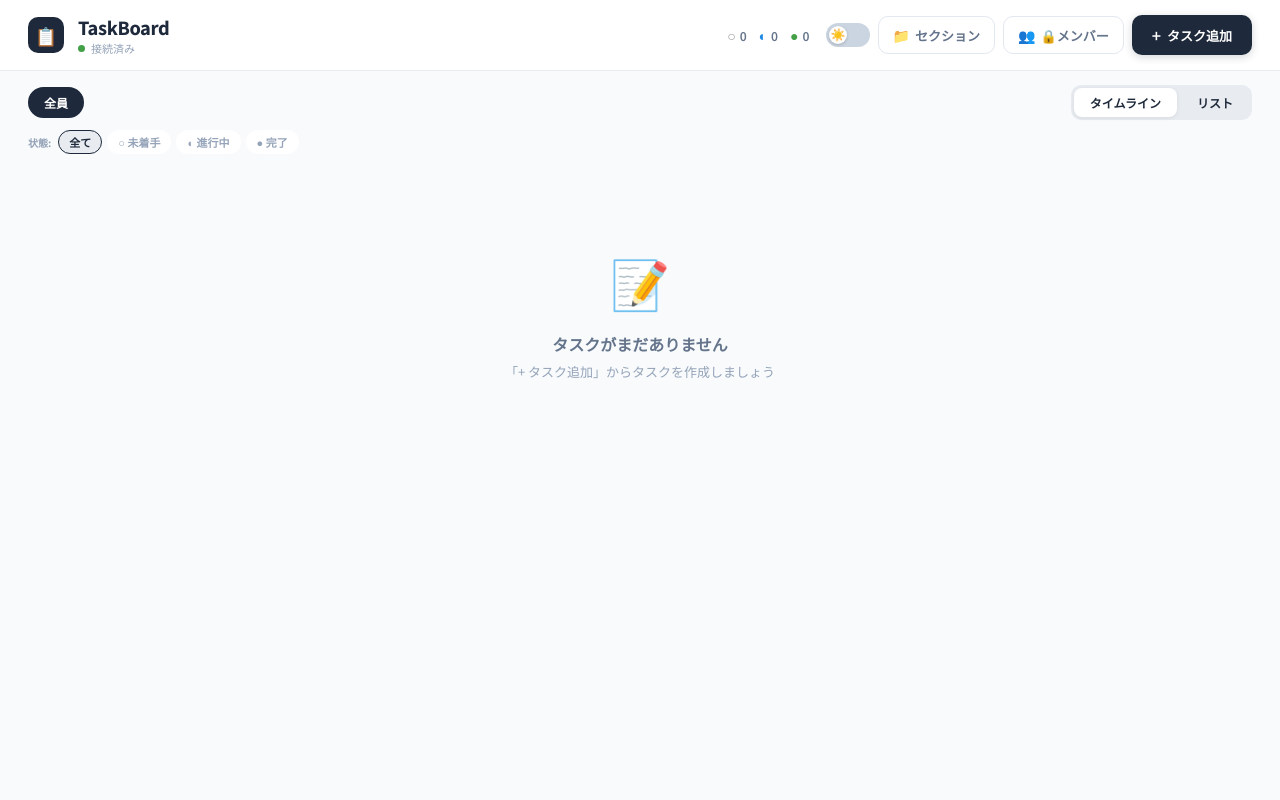
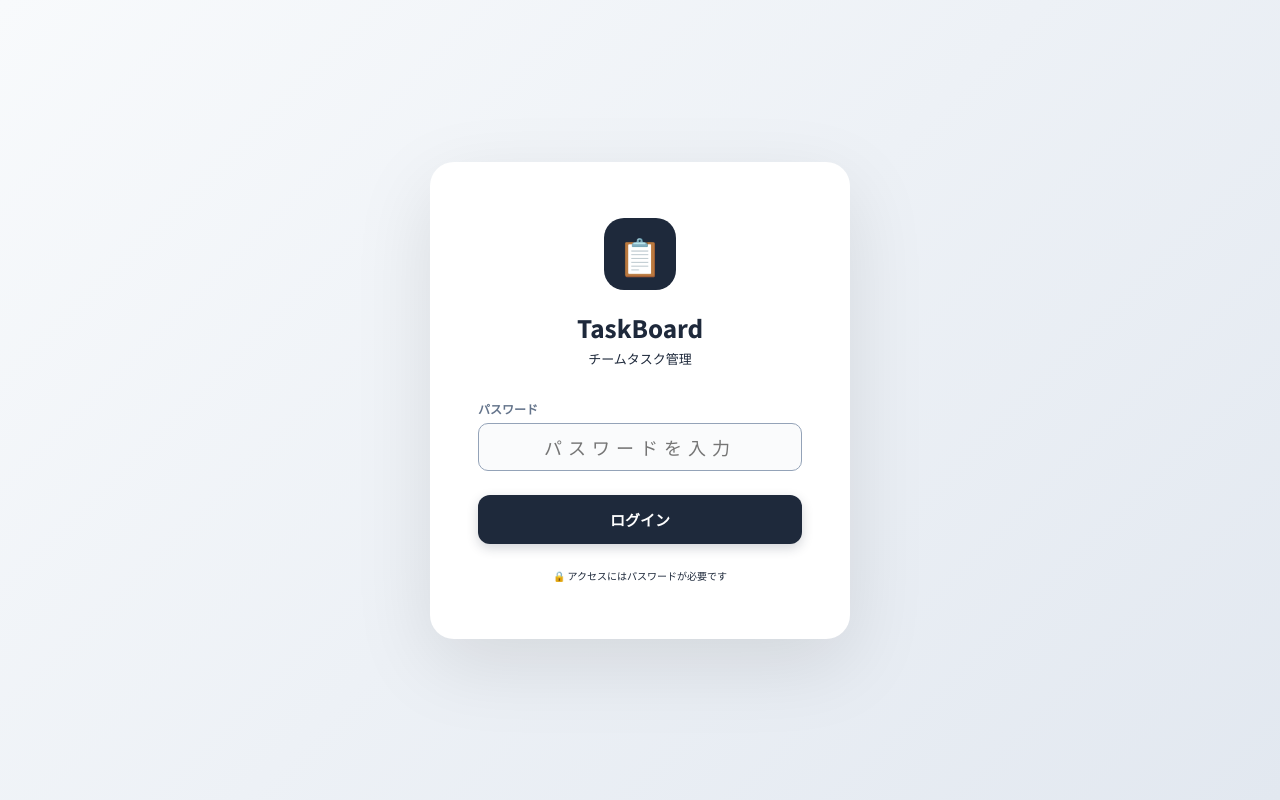
Before and after one commit to Samuriding/taskboard, a website: page index.html in a window 1280 px wide. Drawn offline with Linux system fonts and the light colour scheme; no server answers.

Commit message:
Update index.html

```diff
--- a/index.html
+++ b/index.html
@@ -118,6 +118,8 @@
     /* ロックモーダル */
     body.dark [data-lock-bg]{background:#334155 !important}
     body.dark [data-del-bg]{background:#7F1D1D !important}
+    /* ログイン画面 */
+    body.dark [data-app-lock]{background:linear-gradient(135deg,#0F172A,#1E293B) !important}
   </style>
 </head>
 <body>
@@ -125,7 +127,8 @@
 <script>
 var SUPABASE_URL="https://gztmshxdtcjwsxkckhlt.supabase.co";
 var SUPABASE_ANON_KEY="eyJhbGciOiJIUzI1NiIsInR5cCI6IkpXVCJ9.eyJpc3MiOiJzdXBhYmFzZSIsInJlZiI6Imd6dG1zaHhkdGNqd3N4a2NraGx0Iiwicm9sZSI6ImFub24iLCJpYXQiOjE3NzA2NTU1MzIsImV4cCI6MjA4NjIzMTUzMn0.a_cnZJyN9SbtA9ThVwZHKFqf9GGVQi8XzvclcKAntKM";
-var MEMBER_PASS="0926";
+var MEMBER_PASS="M48JIe9";
+var APP_PASS="N48JIe9"; // ★ アプリ全体のログインパスワード（変更可能）
 window.onerror=function(msg,src,line){var el=document.getElementById("app");if(el)el.innerHTML='<div class="err-box"><strong>エラー</strong><br>'+msg+'<br>行:'+line+'</div>';};
 (function(){
 var COLORS=[{bg:"#E8F5E9",bar:"#43A047",tx:"#2E7D32"},{bg:"#E3F2FD",bar:"#1E88E5",tx:"#1565C0"},{bg:"#FFF3E0",bar:"#FB8C00",tx:"#E65100"},{bg:"#F3E5F5",bar:"#8E24AA",tx:"#6A1B9A"},{bg:"#E0F7FA",bar:"#00ACC1",tx:"#00838F"},{bg:"#FBE9E7",bar:"#F4511E",tx:"#BF360C"},{bg:"#F1F8E9",bar:"#7CB342",tx:"#558B2F"},{bg:"#EDE7F6",bar:"#5E35B1",tx:"#4527A0"}];
@@ -136,7 +139,8 @@ var S={tasks:[],members:[],sections:[],loading:true,syncing:false,lastSync:null,
   // ガントチャート上クリック用の一時データ
   clickSecId:null,clickStartDate:null,
   memberUnlocked:false,passError:false,confirmDelMember:null,
-  taskComments:[],commentsLoading:false,dark:false
+  taskComments:[],commentsLoading:false,dark:false,
+  appUnlocked:false,appPassError:false
 };
 function fmtD(d){var x=new Date(d);return(x.getMonth()+1)+"/"+x.getDate();}
 function toDS(d){var x=new Date(d);return x.getFullYear()+"-"+String(x.getMonth()+1).padStart(2,"0")+"-"+String(x.getDate()).padStart(2,"0");}
@@ -224,6 +228,8 @@ window._ganttClick=function(e,secId){
 function render(){
   var app=document.getElementById("app");if(!app)return;
   try{
+    // ★ アプリ全体ロック
+    if(!S.appUnlocked){app.innerHTML=renderAppLock();var ai=document.getElementById("f-apppass");if(ai)setTimeout(function(){ai.focus();},50);return;}
     if(!SUPABASE_URL||!SUPABASE_ANON_KEY){app.innerHTML=renderSetup();return;}
     if(S.loading){app.innerHTML='<div style="min-height:100vh;display:flex;flex-direction:column;align-items:center;justify-content:center;gap:16px"><div style="width:40px;height:40px;border:3px solid #E8ECF1;border-top-color:#1E293B;border-radius:50%;animation:spin .8s linear infinite" data-bd></div><p style="color:#64748B;font-size:14px;font-weight:600" data-txs>データを読み込み中...</p></div>';return;}
     var filtered=S.tasks.filter(function(t){if(S.fA&&t.assignee!==S.fA)return false;if(S.fS&&t.status!==S.fS)return false;if(S.fSec&&S.fSec!=="__none__"&&t.section_id!==S.fSec)return false;return true;});
@@ -241,6 +247,10 @@ function render(){
   }catch(e){console.error(e);app.innerHTML='<div class="err-box"><strong>描画エラー</strong><br>'+esc(e.message)+'</div>';}
 }
 function renderSetup(){return '<div style="min-height:100vh;display:flex;align-items:center;justify-content:center;background:linear-gradient(135deg,#F8FAFC,#E2E8F0)"><div style="background:#fff;border-radius:20px;padding:48px 44px;max-width:560px;width:92vw;box-shadow:0 20px 60px rgba(0,0,0,.08)"><div style="display:flex;align-items:center;gap:14px;margin-bottom:28px"><div style="width:48px;height:48px;border-radius:14px;background:#1E293B;display:flex;align-items:center;justify-content:center;font-size:24px">📋</div><div><h1 style="font-size:22px;font-weight:800">TaskBoard</h1><p style="font-size:12px;color:#94A3B8">初期セットアップ</p></div></div><div style="background:#FFFBEB;border:1px solid #FDE68A;border-radius:12px;padding:16px 20px;margin-bottom:24px"><p style="font-size:13px;color:#92400E;font-weight:600">⚠️ Supabaseの設定が必要です</p><p style="margin-top:8px;font-size:12px;color:#A16207;line-height:1.7">SUPABASE_URL と SUPABASE_ANON_KEY を設定してください。</p></div></div></div>';}
+function renderAppLock(){
+  var errH=S.appPassError?'<div style="color:#DC2626;font-size:12px;font-weight:600;margin-top:10px;display:flex;align-items:center;justify-content:center;gap:4px"><span>⚠️</span> パスワードが正しくありません</div>':"";
+  return '<div style="min-height:100vh;display:flex;align-items:center;justify-content:center;background:linear-gradient(135deg,#F8FAFC,#E2E8F0)" data-app-lock><div data-card style="background:#fff;border-radius:24px;padding:56px 48px;max-width:420px;width:90vw;box-shadow:0 25px 80px rgba(0,0,0,.1);text-align:center;animation:fadeIn .4s ease"><div style="width:72px;height:72px;border-radius:20px;background:#1E293B;display:flex;align-items:center;justify-content:center;font-size:36px;margin:0 auto 20px">📋</div><h1 style="font-size:24px;font-weight:800;margin-bottom:4px" data-tx>TaskBoard</h1><p style="font-size:13px;margin-bottom:32px" data-txm>チームタスク管理</p><div style="text-align:left;margin-bottom:8px"><label class="fl">パスワード</label><input class="fi" id="f-apppass" type="password" placeholder="パスワードを入力" onkeydown="if(event.key===\'Enter\')window._appLogin()" style="text-align:center;font-size:18px;letter-spacing:6px"></div>'+errH+'<button class="btn" onclick="window._appLogin()" style="width:100%;padding:14px;border-radius:12px;background:#1E293B;color:#fff;font-size:15px;font-weight:700;margin-top:16px;box-shadow:0 4px 12px rgba(30,41,59,.2)" data-btn-a>ログイン</button><p style="font-size:10px;margin-top:24px" data-txf>🔒 アクセスにはパスワードが必要です</p></div></div>';
+}
 function renderAlertBanner(){
   var urgent=[];
   for(var i=0;i<S.tasks.length;i++){var t=S.tasks[i],u=getUrgency(t);if(u.level==="overdue"||u.level==="today"||u.level==="soon")urgent.push({task:t,urg:u});}
@@ -406,6 +416,7 @@ function renderSectionModal(){
 }
 
 // ─── グローバルイベント ───
+window._appLogin=function(){var inp=document.getElementById("f-apppass");var val=inp?inp.value:"";if(val===APP_PASS){S.appUnlocked=true;S.appPassError=false;try{sessionStorage.setItem("tb_auth","1");}catch(e){}if(SUPABASE_URL&&SUPABASE_ANON_KEY){S.loading=true;render();loadData(false);setInterval(function(){loadData(true);},5000);}else{render();}}else{S.appPassError=true;render();}};
 window._toggleDark=function(){S.dark=!S.dark;document.body.classList.toggle("dark",S.dark);try{localStorage.setItem("tb_dark",S.dark?"1":"0");}catch(e){}render();};
 window._openTask=function(){S.clickSecId=null;S.clickStartDate=null;S.eTask=null;S.modal="task";render();};
 window._editT=function(id){S.clickSecId=null;S.clickStartDate=null;for(var i=0;i<S.tasks.length;i++){if(S.tasks[i].id===id){S.eTask=S.tasks[i];break;}}S.modal="task";S.taskComments=[];S.commentsLoading=true;render();loadComments(id);};
@@ -437,8 +448,10 @@ window._addM=function(){var inp=document.getElementById("f-newmember");var name=
 window._rmM=function(id){S.confirmDelMember=id;render();};
 window._addSec=function(){var inp=document.getElementById("f-newsec");var name=inp?inp.value.trim():"";if(!name)return;var color=document.getElementById("f-seccolor").value||SEC_COLORS[0];var order=S.sections.length;apiFetch("sections",{method:"POST",body:JSON.stringify({name:name,color:color,sort_order:order})}).then(function(){showToast(name+" を追加しました");return loadData(true);}).then(function(){S.modal="section";render();}).catch(function(e){showToast("追加に失敗しました","err");console.error(e);});};
 window._rmSec=function(id){apiFetch("sections?id=eq."+id,{method:"DELETE"}).then(function(){showToast("セクションを削除しました");return loadData(true);}).then(function(){S.modal="section";render();}).catch(function(e){showToast("削除に失敗しました","err");console.error(e);});};
+// ★ セッション認証復元
+try{if(sessionStorage.getItem("tb_auth")==="1")S.appUnlocked=true;}catch(e){}
 try{if(localStorage.getItem("tb_dark")==="1"){S.dark=true;document.body.classList.add("dark");}}catch(e){}
-if(SUPABASE_URL&&SUPABASE_ANON_KEY){loadData(false);setInterval(function(){loadData(true);},5000);}else{S.loading=false;render();}
+if(SUPABASE_URL&&SUPABASE_ANON_KEY){if(S.appUnlocked){loadData(false);setInterval(function(){loadData(true);},5000);}else{S.loading=false;render();}}else{S.loading=false;render();}
 })();
 </script>
 </body>
```
